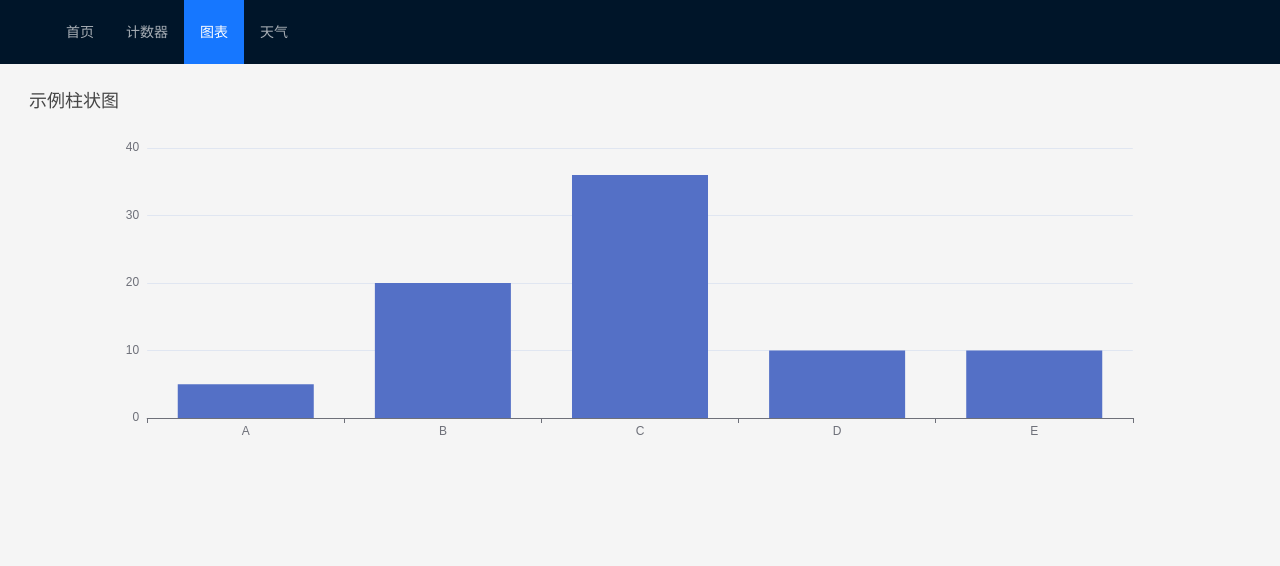
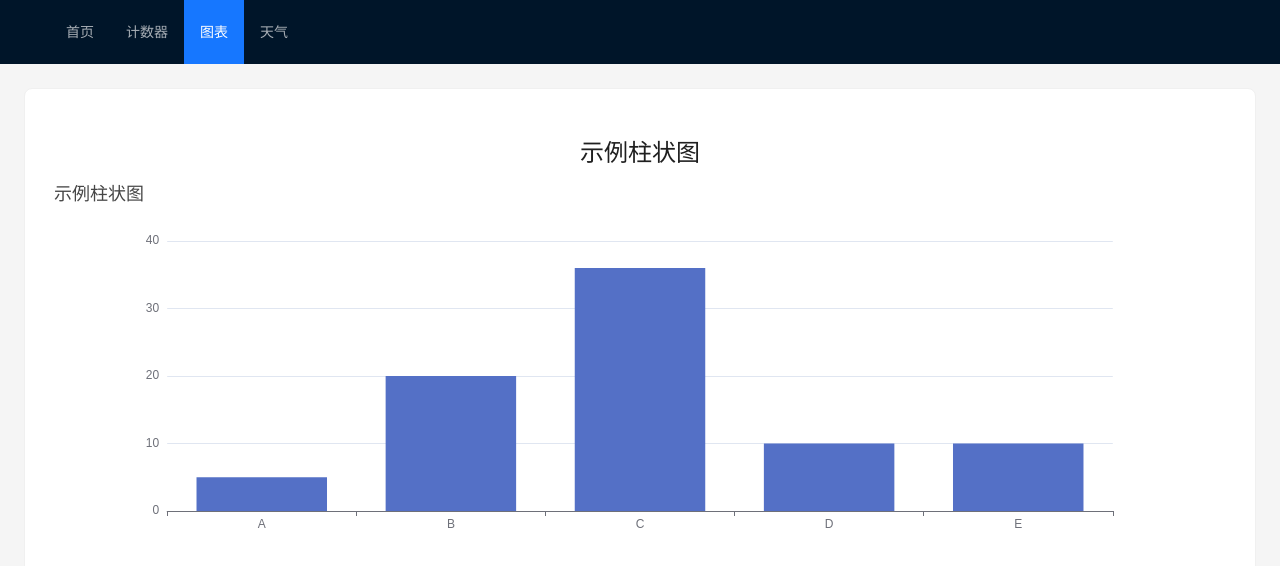
Before and after one commit to Furyu339/MyReact, a React (Vite) app: page /chart in a window 1280 px wide. Shown: the top 566 px of the page. Built offline with nearby package versions, Linux system fonts and the light colour scheme.

Commit message:
style: enhance page visuals

```diff
--- a/src/index.css
+++ b/src/index.css
@@ -1,4 +1,5 @@
-html, body {
+html,
+body {
   height: 100%;
   margin: 0;
   padding: 0;
@@ -6,11 +7,11 @@ html, body {
 }
 
 body {
-  display: flex;
-  justify-content: center;
-  align-items: center;
   min-height: 100vh;
-  text-align: center;
+  background: linear-gradient(135deg, #f0f2f5 0%, #ffffff 100%);
+  color: #333;
+  font-family: -apple-system, BlinkMacSystemFont, 'Segoe UI', Roboto,
+    'Helvetica Neue', Arial, 'Noto Sans', sans-serif;
 }
 
 :root {
@@ -18,8 +19,8 @@ body {
   line-height: 1.5;
   font-weight: 400;
 
-  color-scheme: light dark;
-  color: rgba(255, 255, 255, 0.87);
+  color-scheme: light;
+  color: #333;
 
   font-synthesis: none;
   text-rendering: optimizeLegibility;
@@ -29,18 +30,9 @@ body {
 
 a {
   font-weight: 500;
-  color: #646cff;
-  text-decoration: inherit;
+  color: #1677ff;
+  text-decoration: none;
 }
 a:hover {
-  color: #535bf2;
+  color: #69b1ff;
 }
-
-@media (prefers-color-scheme: light) {
-  :root {
-    color: #213547;
-  }
-  a:hover {
-    color: #747bff;
-  }
-}
--- a/src/pages/Chart.jsx
+++ b/src/pages/Chart.jsx
@@ -1,4 +1,7 @@
 import ReactECharts from 'echarts-for-react'
+import { Card, Typography } from 'antd'
+
+const { Title } = Typography
 
 const option = {
   title: { text: '示例柱状图' },
@@ -14,6 +17,11 @@ const option = {
   ],
 }
 
-const Chart = () => <ReactECharts option={option} style={{ height: 400 }} />
+const Chart = () => (
+  <Card>
+    <Title level={3} style={{ textAlign: 'center' }}>示例柱状图</Title>
+    <ReactECharts option={option} style={{ height: 400 }} />
+  </Card>
+)
 
 export default Chart
--- a/src/pages/Home.jsx
+++ b/src/pages/Home.jsx
@@ -1,8 +1,16 @@
+import { Card, Typography } from 'antd'
+
+const { Title, Paragraph } = Typography
+
 const Home = () => (
-  <div>
-    <h2>欢迎来到示例应用</h2>
-    <p>使用上方导航浏览不同示例页面。</p>
-  </div>
+  <Card style={{ maxWidth: 600, margin: '0 auto' }}>
+    <Title level={2} style={{ textAlign: 'center' }}>
+      欢迎来到示例应用
+    </Title>
+    <Paragraph style={{ textAlign: 'center' }}>
+      使用上方导航浏览不同示例页面。
+    </Paragraph>
+  </Card>
 )
 
 export default Home
--- a/src/pages/Weather.jsx
+++ b/src/pages/Weather.jsx
@@ -1,4 +1,7 @@
 import { useEffect, useState } from 'react'
+import { Card, Typography } from 'antd'
+
+const { Title, Paragraph } = Typography
 
 const Weather = () => {
   const [weather, setWeather] = useState(null)
@@ -17,11 +20,13 @@ const Weather = () => {
   if (!weather) return <div>加载中...</div>
 
   return (
-    <div>
-      <h2>伦敦当前天气</h2>
-      <p>温度: {weather.temperature}&deg;C</p>
-      <p>风速: {weather.windspeed}km/h</p>
-    </div>
+    <Card style={{ maxWidth: 400, margin: '0 auto' }}>
+      <Title level={3} style={{ textAlign: 'center' }}>
+        伦敦当前天气
+      </Title>
+      <Paragraph>温度: {weather.temperature}&deg;C</Paragraph>
+      <Paragraph>风速: {weather.windspeed}km/h</Paragraph>
+    </Card>
   )
 }
 
```
